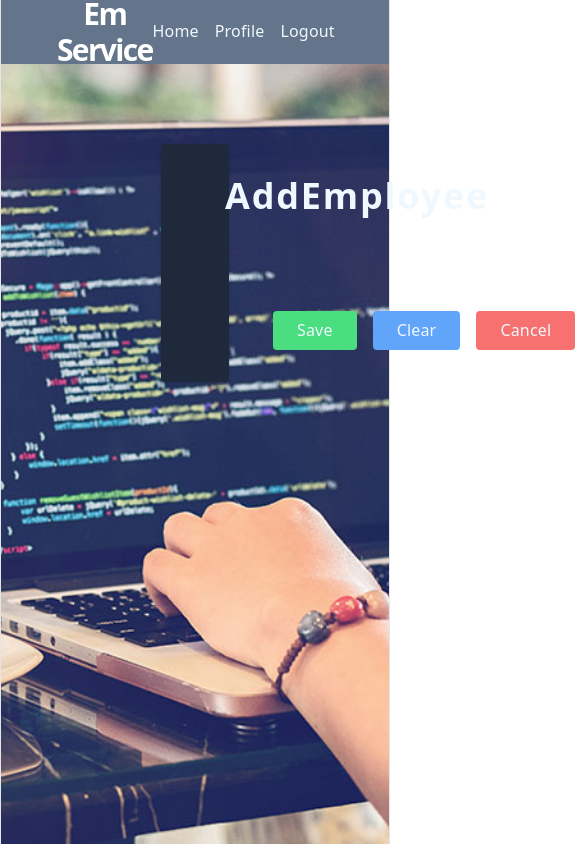
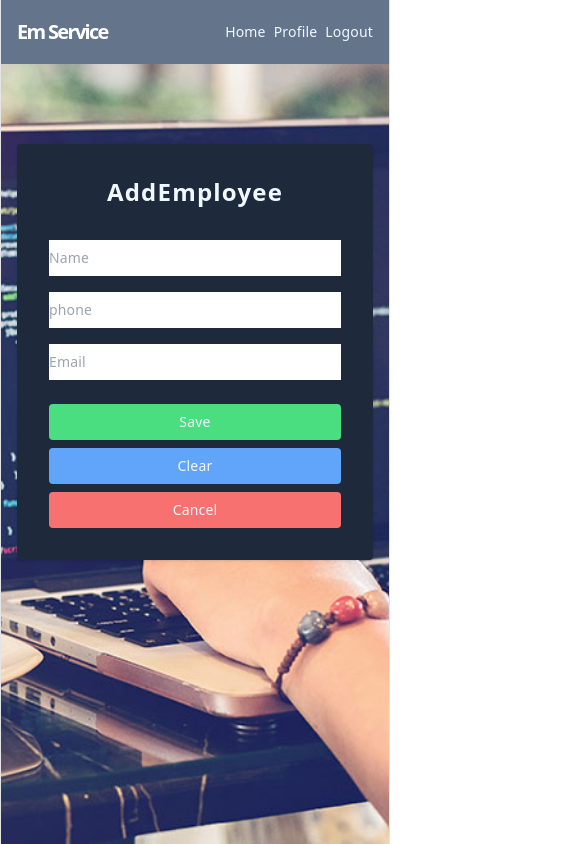
Before and after one commit to Vivek-25032005/Employee-managment-ui, a React (Vite) app: page /AddEmployee in a window 390 px wide. Shown: the whole page, 575 px wide, since content can reach past the window. Built offline with nearby package versions, Linux system fonts and the light colour scheme.

Commit message:
responsive website

```diff
--- a/src/App.jsx
+++ b/src/App.jsx
@@ -3,7 +3,7 @@ import { useState } from 'react'
 import './App.css'
 import {BrowserRouter, Routes, Route} from "react-router-dom";
 import Navbar from './components/Navbar';
-import EmpolyList from './components/EmpolyList';
+import EmployeeList from './components/EmpolyList';
 import AddEmployee from './components/AddEmployee';
 import UpdateEmployee from './components/UpdateEmployee';
 function App() {
@@ -17,7 +17,7 @@ function App() {
    <Routes>
 
 
-      <Route path ="/" element={<EmpolyList/>}/>
+      <Route path ="/" element={<EmployeeList/>}/>
       <Route path ="/AddEmployee" element={<AddEmployee/>}/>
 
       <Route path = "/editemployee/:id" element = { <UpdateEmployee/>} />
--- a/src/components/AddEmployee.jsx
+++ b/src/components/AddEmployee.jsx
@@ -38,44 +38,44 @@ const addEmployee = () => {
   }
   const navigate =useNavigate();
   return (
-    <div className='max-w-xl mx-40 bg-slate-800 my-20 rounded shadow py-4 px-8'>
-        <div className='text-4xl tracking-wider font-bold text-center py-4 px-8'>
+    <div className='max-w-xl mx-4 sm:mx-40 bg-slate-800 my-20 rounded shadow py-4 px-4 sm:px-8'>
+        <div className='text-2xl sm:text-4xl tracking-wider font-bold text-center py-4 px-4 sm:px-8'>
         <p> AddEmployee</p>
         </div>
 
 
-     <div className='mx-10 my-2'>
+     <div className='mx-4 sm:mx-10 my-2'>
         <input
         type='text'
         name ='name'
         value ={employee.name}
         onChange={(e) => handleChange(e)}
-         className=" w-full py-2 my-2 text-slate-800 " placeholder='Name'></input>
+         className=" w-full py-2 my-2 text-slate-800 text-sm sm:text-base" placeholder='Name'></input>
         <input
         type='number'
         name ='phone'
         value = {employee.phone}
         onChange={(e) => handleChange(e)}
-        className=" w-full py-2 my-2 text-slate-800 " placeholder='phone'></input>
+        className=" w-full py-2 my-2 text-slate-800 text-sm sm:text-base" placeholder='phone'></input>
         <input
          type ='email'
          name='email'
          value = {employee.email}
          onChange={(e) => handleChange(e)}
-        className=" w-full py-2 my-2 text-slate-800 " placeholder='Email'></input>
+        className=" w-full py-2 my-2 text-slate-800 text-sm sm:text-base" placeholder='Email'></input>
 
         </div>
 
-         <div className='flex my-4 space-x-4 px-20'>
+         <div className='flex flex-col sm:flex-row my-4 space-y-2 sm:space-y-0 space-x-0 sm:space-x-4 px-4 sm:px-20 justify-center'>
         <button
         onClick={saveEmployee}
-        className='bg-green-400 hover:bg-green-700 py-2 px-6 rounded'>Save</button>
+        className='bg-green-400 hover:bg-green-700 py-2 px-6 rounded text-sm sm:text-base'>Save</button>
         <button
         onClick={reset}
-        className='bg-blue-400 hover:bg-blue-700 py-2 px-6 rounded'>Clear</button>
+        className='bg-blue-400 hover:bg-blue-700 py-2 px-6 rounded text-sm sm:text-base'>Clear</button>
         <button
         onClick={ ()=> navigate("/")}
-        className='bg-red-400 hover:bg-red-700 py-2 px-6 rounded'>Cancel</button>
+        className='bg-red-400 hover:bg-red-700 py-2 px-6 rounded text-sm sm:text-base'>Cancel</button>
         </div>
     </div>
   )
--- a/src/components/EmpolyList.jsx
+++ b/src/components/EmpolyList.jsx
@@ -1,7 +1,7 @@
 import React , {useEffect  , useState} from 'react'
 import {useNavigate} from 'react-router-dom'
 import EmployeeService from '../services/EmployeeService' ;
-const EmpolyList = () => {
+const EmployeeList = () => {
 
   const [loading , setLoading] = useState(true);
   const [employees , setEmployees] = useState([]);
@@ -38,37 +38,37 @@ const EmpolyList = () => {
 
     const navigate = useNavigate();
   return (
-    <div className="flex flex-col items-center justify-center w-full min-h-screen pt-0">
-    <div className =" w-full flex justify-center mb-6">
+    <div className="flex flex-col items-center justify-center w-full min-h-screen pt-0 px-4">
+    <div className =" w-full max-w-4xl flex justify-center mb-6">
       <button
       onClick={()=> navigate("/addEmployee")}
-      className = "bg-slate-800 text-white px-6 py-2 rounded shadow-lg hover:bg-slate-700">Add Employee </button>
+      className = "bg-slate-800 text-white px-6 py-2 rounded shadow-lg hover:bg-slate-700 text-sm sm:text-base">Add Employee </button>
     </div>
 
-    <div  className= " w-11/12 md: w-3/4 shadow-xl  rounded-lg overflow-hidden ">
-      <table className="w-full text-left boader-collapse">
+    <div  className= " w-full max-w-4xl shadow-xl rounded-lg overflow-hidden overflow-x-auto">
+      <table className="w-full text-left border-collapse min-w-max">
         <thead className="bg-slate-600">
-        <th className="px-6 py-3 uppercase tracking-wide"> Name</th>
-        <th className="px-8 py-3 uppercase tracking-wide"> Phone</th>
-        <th className="px-8 py-3 uppercase tracking-wide"> Email</th>
-        <th className="px-8 py-3 uppercase tracking-wide"> Action</th>
+        <th className="px-4 sm:px-6 py-3 uppercase tracking-wide text-xs sm:text-sm"> Name</th>
+        <th className="px-4 sm:px-8 py-3 uppercase tracking-wide text-xs sm:text-sm"> Phone</th>
+        <th className="px-4 sm:px-8 py-3 uppercase tracking-wide text-xs sm:text-sm"> Email</th>
+        <th className="px-4 sm:px-8 py-3 uppercase tracking-wide text-xs sm:text-sm"> Action</th>
         </thead>
         <tbody>
           {!loading &&
           employees.map((employee) => (
           <tr className="hover:bg-white hover:text-black">
-          <td className="text-left px-6 py-4 whitespace-nowrap"> {employee.name}</td>
-          <td  className="text-left px-6 py-4 whitespace-nowrap"> {employee.phone}</td>
-          <td  className="text-left px-6 py-4 whitespace-nowrap"> {employee.email}</td>
+          <td className="text-left px-4 sm:px-6 py-4 whitespace-nowrap text-xs sm:text-sm"> {employee.name}</td>
+          <td  className="text-left px-4 sm:px-6 py-4 whitespace-nowrap text-xs sm:text-sm"> {employee.phone}</td>
+          <td  className="text-left px-4 sm:px-6 py-4 whitespace-nowrap text-xs sm:text-sm"> {employee.email}</td>
 
-          <td className="px-8 py-3 uppercase tracking-wide">
+          <td className="px-4 sm:px-8 py-3 uppercase tracking-wide text-xs sm:text-sm">
             <a
               onClick={(e) => editEmployee(e, employee.id)}
-            className = ' hover: text-blue-500 hover:cursor-pointer px-4'
+            className = 'hover:text-blue-500 hover:cursor-pointer px-2 sm:px-4'
             >Edit</a>
             <a
              onClick={(e) => deleteEmployee(e, employee.id)}
-            className = ' hover: text-red-500 hover:cursor-pointer px-4'
+            className = 'hover:text-red-500 hover:cursor-pointer px-2 sm:px-4'
             >Delete</a>
             </td>
             </tr>
@@ -84,4 +84,4 @@ const EmpolyList = () => {
   };
 
 
-export default EmpolyList;
+export default EmployeeList;
--- a/src/components/Navbar.jsx
+++ b/src/components/Navbar.jsx
@@ -2,12 +2,12 @@ import React from 'react'
 
 const Navbar = () => {
   return (
-    <div className = "w-full  bg-slate-500 h-16 px-14  flex items-center justify-between">
-      <h1 className ="text-white text-3xl font-bold " > Em Service</h1>
-      <div className = "space-x-4 ml-auto">
-      <a  className="hover:text-blue-400"  href ="/">Home</a>
-      <a className="hover:text-blue-400"  href = "/">Profile</a>
-      <a  className="hover:text-blue-400"  href = "/">Logout</a>
+    <div className = "w-full bg-slate-500 h-16 px-4 sm:px-14 flex items-center justify-between">
+      <h1 className ="text-white text-xl sm:text-3xl font-bold " > Em Service</h1>
+      <div className = "space-x-2 sm:space-x-4 ml-auto flex">
+      <a  className="hover:text-blue-400 text-sm sm:text-base"  href ="/">Home</a>
+      <a className="hover:text-blue-400 text-sm sm:text-base"  href = "/">Profile</a>
+      <a  className="hover:text-blue-400 text-sm sm:text-base"  href = "/">Logout</a>
       </div>
     </div>
 
--- a/src/components/UpdateEmployee.jsx
+++ b/src/components/UpdateEmployee.jsx
@@ -46,42 +46,42 @@ const UpdateEmployee = () => {
 
 
   return (
-    <div className='max-w-xl mx-40 bg-slate-800 my-20 rounded shadow py-4 px-8'>
-        <div className='text-4xl tracking-wider font-bold text-center py-4 px-8'>
+    <div className='max-w-xl mx-4 sm:mx-40 bg-slate-800 my-20 rounded shadow py-4 px-4 sm:px-8'>
+        <div className='text-2xl sm:text-4xl tracking-wider font-bold text-center py-4 px-4 sm:px-8'>
         <p> Update Employee</p>
         </div>
 
 
-     <div className='mx-10 my-2'>
+     <div className='mx-4 sm:mx-10 my-2'>
         <input
         type='text'
         name ='name'
         value ={employee.name}
         onChange={(e) => handleChange(e)}
-         className=" w-full py-2 my-2 text-slate-800 " placeholder='Name'></input>
+         className=" w-full py-2 my-2 text-slate-800 text-sm sm:text-base" placeholder='Name'></input>
         <input
         type='number'
         name ='phone'
         value = {employee.phone}
         onChange={(e) => handleChange(e)}
-        className=" w-full py-2 my-2 text-slate-800 " placeholder='phone'></input>
+        className=" w-full py-2 my-2 text-slate-800 text-sm sm:text-base" placeholder='phone'></input>
         <input
          type ='email'
          name='email'
          value = {employee.email}
          onChange={(e) => handleChange(e)}
-        className=" w-full py-2 my-2 text-slate-800 " placeholder='Email'></input>
+        className=" w-full py-2 my-2 text-slate-800 text-sm sm:text-base" placeholder='Email'></input>
 
         </div>
 
-         <div className='flex my-4 space-x-4 px-20'>
+         <div className='flex flex-col sm:flex-row my-4 space-y-2 sm:space-y-0 space-x-0 sm:space-x-4 px-4 sm:px-20 justify-center'>
         <button
         onClick={UpdateEmployeeHandler}
-        className='bg-green-400 hover:bg-green-700 py-2 px-6 rounded'>Update</button>
+        className='bg-green-400 hover:bg-green-700 py-2 px-6 rounded text-sm sm:text-base'>Update</button>
 
         <button
         onClick={ ()=> navigate("/")}
-        className='bg-red-400 hover:bg-red-700 py-2 px-6 rounded'>Cancel</button>
+        className='bg-red-400 hover:bg-red-700 py-2 px-6 rounded text-sm sm:text-base'>Cancel</button>
         </div>
     </div>
   )
--- a/src/services/EmployeeService.jsx
+++ b/src/services/EmployeeService.jsx
@@ -1,6 +1,6 @@
 import axios from 'axios'
 
-const EMPLOYEE_S_API_BASE_URL =" https://employee-managment-api-production.up.railway.app/employees"
+const EMPLOYEE_S_API_BASE_URL ="https://employee-managment-api-production.up.railway.app/employees"
 class EmployeeService{
   saveEmployee(employee){
     return axios.post( EMPLOYEE_S_API_BASE_URL , employee)
```
